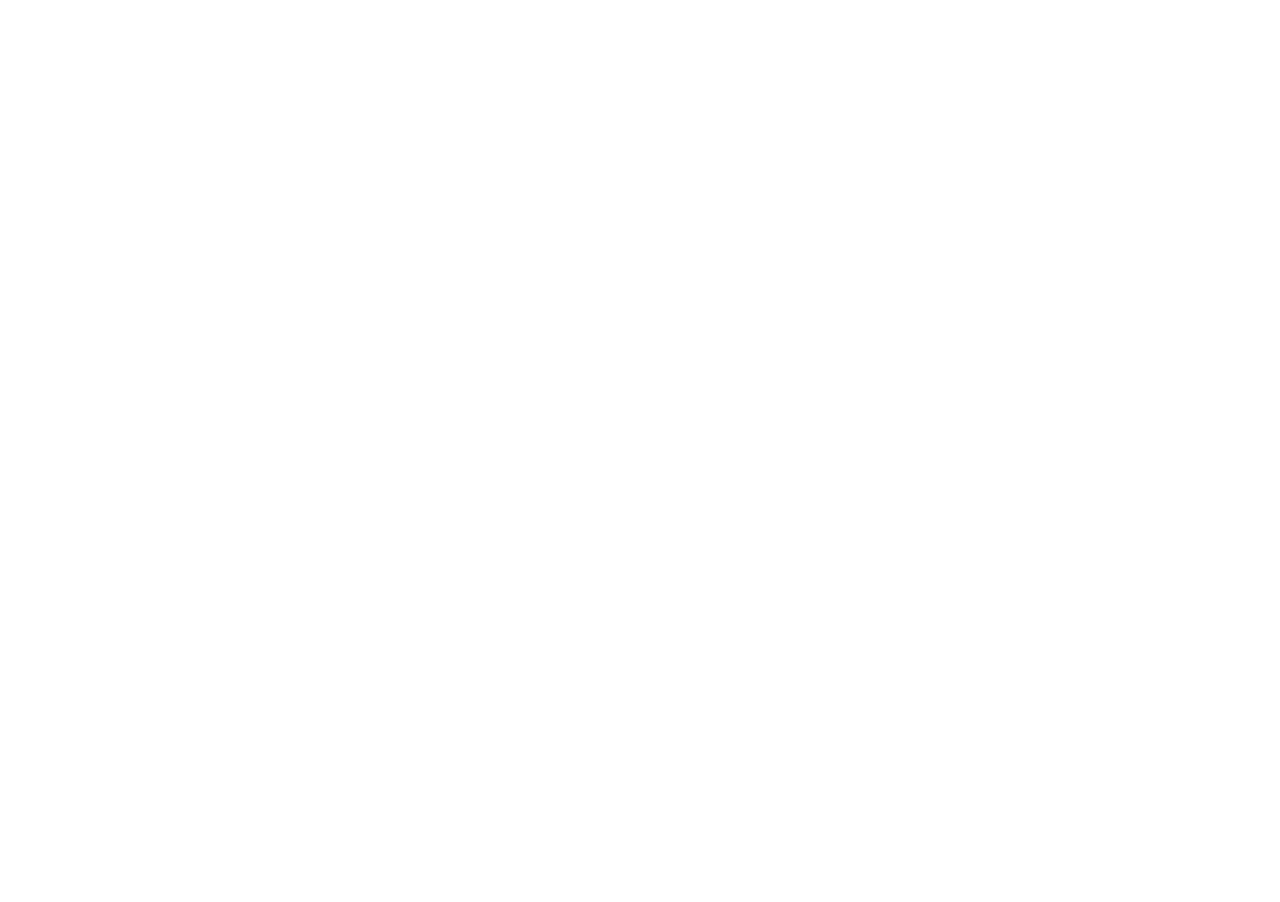
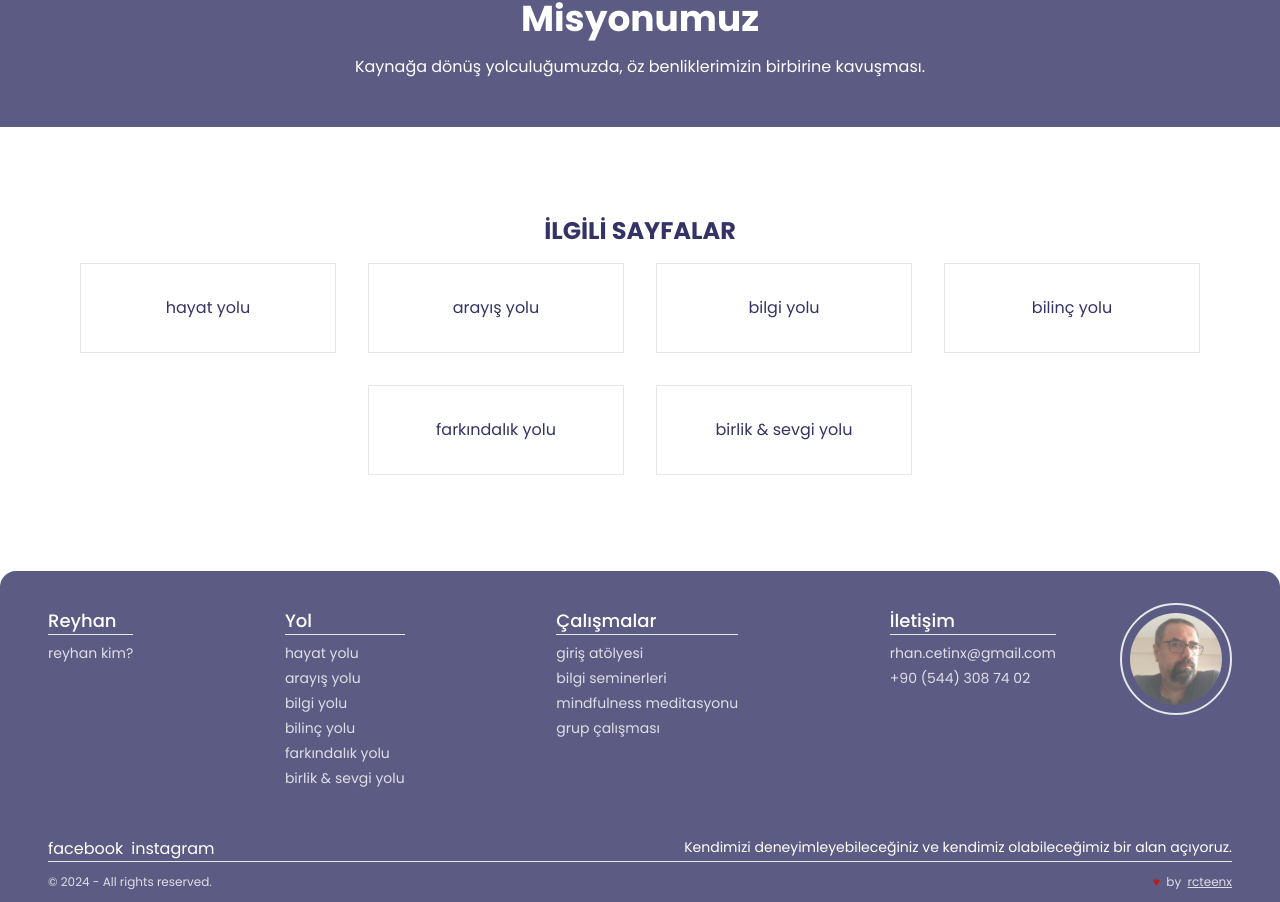
Before and after one commit to rcteenx/reyhancetin_org_tr, a Next.js app: page /yol in a window 1280 px wide. Before the commit this address had no page. Shown: the part 1514-2416 px from the top of the page. Before the commit the page ends 1209 px from the top, so only its background shows below. Built offline with nearby package versions, Linux system fonts and the light colour scheme.

Commit message:
change static pages

```diff
--- a/app/(static)/felsefe/page.jsx
+++ b/app/(static)/felsefe/page.jsx
@@ -11,7 +11,7 @@ export default function FelsefePage() {
   return (
     <>
       <HeaderTitle>
-        Ezoretik Felsefe Araştırma ve Uygulama Topluluğu
+        Ezoretik Felsefe Araştırma ve Uygulama Yolculuğu
       </HeaderTitle>
       <HeaderImage bgImage="fMerhaba">Nerdesin?*</HeaderImage>
       <PageContent h2Title="Neden Ezoterik Felsefe?">
@@ -66,7 +66,7 @@ export default function FelsefePage() {
 
       {/* <section className="bg-[#f7f7f7] px-4 py-16 md:py-24">
         <h2 className="text-2xl md:text-4xl font-bold text-center">
-          TOPLULUK ETKİNLİKLERİ
+          ÇALIŞMALAR
         </h2>
         <p className="text-center text-sm ">
           Her insanın fiziksel varoluşunun üzerinde, başka benlikler var.
--- a/app/(static)/calismalar/atolye/page.jsx
+++ b/app/(static)/yol/atolye/page.jsx
@@ -5,7 +5,7 @@ import SubPages from "@/components/sections/common/sub-pages";
 
 import { StaticPages } from "@/content/data";
 
-export default function ToplulukPage() {
+export default function YolPage() {
   return (
     <>
       <HeaderTitle>Giriş Atölyeleri</HeaderTitle>
--- /dev/null
+++ b/app/(static)/yol/birlik/page.jsx
@@ -0,0 +1,24 @@
+import HeaderTitle from "@/components/templates/headerTitle";
+import HeaderImage from "@/components/templates/headerImage";
+import PageContent from "@/components/templates/pageContent";
+import SubPages from "@/components/sections/common/sub-pages";
+
+import { StaticPages, haftalık } from "@/content/data";
+
+export default function YolPage() {
+  return (
+    <>
+      <HeaderTitle>Birlik & Sevgi Yolu</HeaderTitle>
+      <HeaderImage bgImage="yMerhaba">Her şey bağlı</HeaderImage>
+      <PageContent h2Title="Hazırlanıyor...">
+        <div className="text-left">
+          <p>.</p>
+          <p>..</p>
+          <p>...</p>
+        </div>
+      </PageContent>
+
+      <SubPages subPage={StaticPages[2]} id="2" />
+    </>
+  );
+}
--- a/app/(static)/calismalar/haftalik/page.jsx
+++ b/app/(static)/yol/haftalik/page.jsx
@@ -5,7 +5,7 @@ import SubPages from "@/components/sections/common/sub-pages";
 
 import { StaticPages, haftalık } from "@/content/data";
 
-export default function ToplulukPage() {
+export default function YolPage() {
   return (
     <>
       <HeaderTitle>Haftalık Düzenli Çalışmalarımız</HeaderTitle>
--- a/app/(static)/calismalar/page.jsx
+++ b/app/(static)/yol/page.jsx
@@ -5,13 +5,12 @@ import SubPages from "@/components/sections/common/sub-pages";
 
 import { StaticPages } from "@/content/data";
 
-export default function ToplulukPage() {
+export default function YolPage() {
   return (
     <>
       <HeaderTitle>Reyhan Çetin ve Yol Çalışmaları</HeaderTitle>
       <HeaderImage bgImage="yMerhaba">Yol Bizi Bekliyor</HeaderImage>
-      <PageContent h2Title="Kaynağa Dönüş Çalışmaları">
-        <p>.</p>
+      <PageContent h2Title="Kaynağa Dönüş Yolculuğu">
         <p>
           Kendimizi tanıma yolculuğu, oldukça uzun bir süreç ve hayat şartları
           pek çoğumuzun devam etmesini güçleştiriyor.
@@ -80,7 +79,7 @@ export default function ToplulukPage() {
 
       {/* bg-[#f7f7f7] */}
 
-      <SubPages subPage={StaticPages[2]} />
+      <SubPages subPage={StaticPages[1]} />
     </>
   );
 }
--- a/components/sections/common/sub-pages.jsx
+++ b/components/sections/common/sub-pages.jsx
@@ -18,7 +18,7 @@ export default function SubPages({ subPage, id, sid }) {
                 >
                   {pg.title}
                 </Link>
-                {pg.pages && (
+                {/* {pg.pages && (
                   <ul>
                     {pg.pages.map((x) => (
                       <li key={x.id}>
@@ -34,7 +34,7 @@ ${sid == x.id ? "bg-gray-100" : "hover:bg-gray-200"} `}
                       </li>
                     ))}
                   </ul>
-                )}
+                )} */}
               </li>
             ))}
           </ul>
--- a/content/data/index.js
+++ b/content/data/index.js
@@ -1,6 +1,6 @@
 export const contHero = {
   h2a: "Reyhan Çetin ve Arkadaşları",
-  h2b: "Ezoterik Felsefe Araştırma ve Uygulama Topluluğu",
+  h2b: "Ezoterik Felsefe Araştırma ve Uygulama Yolculuğu",
   h1a: "YENİDEN TOPLANIYOR!",
   h1b: "Hazır mısınız?",
   desc: "Bilinç ve farkındalık konulu sohbet, meditasyon ve grup çalışmalarımızla içsel yolculuğumuz tekrar çevrim içi.",
@@ -10,7 +10,7 @@ export const contHero = {
 };
 
 export const barInfo = {
-  h2: "Hayatın İçinde Bilinç ve Farkındalık Çalışmaları",
+  h2: "Hayatın İçinde Bilinç ve Farkındalık Yolculuğu",
   items: [
     {
       title: "Çalışma",
@@ -138,13 +138,60 @@ export const StaticPages = [
   },
   {
     id: 2,
-    title: "Felsefe",
-    link: "felsefe",
+    title: "Yol",
+    link: "yol",
     pages: [
-      { id: 1, title: "ezoterizm", link: "ezoterizm" },
-      { id: 2, title: "wiki", link: "wiki" },
-      // { id: 3, title: "çalışmalar", link: "calismalar" },
-      // { id: 4, title: "sss", link: "sss" },
+      {
+        id: 0,
+        title: "hayat yolu",
+        link: "hayat",
+        // pages: [
+        //   { id: 1, title: "felsefe", link: "felsefe" },
+        //   { id: 2, title: "sorgulama", link: "sorgulama" },
+        // ],
+      },
+      {
+        id: 1,
+        title: "arayış yolu",
+        link: "arayis",
+        // pages: [
+        //   { id: 1, title: "felsefe", link: "felsefe" },
+        //   { id: 2, title: "sorgulama", link: "sorgulama" },
+        // ],
+      },
+      {
+        id: 2,
+        title: "bilgi yolu",
+        link: "bilgi",
+        // pages: [
+        //   { id: 1, title: "ezoterik felsefe", link: "felsefe" },
+        //   { id: 3, title: "wiki", link: "wiki" },
+        // ],
+      },
+      {
+        id: 3,
+        title: "bilinç yolu",
+        link: "bilinc",
+        pages: [
+          { id: 1, title: "seminer", link: "seminer" },
+          { id: 2, title: "meditasyon", link: "meditasyon" },
+        ],
+      },
+      {
+        id: 4,
+        title: "farkındalık yolu",
+        link: "farkındalık",
+        pages: [
+          { id: 1, title: "sohbet", link: "sohbet" },
+          { id: 2, title: "mindfulness", link: "mindfulness" },
+        ],
+      },
+      ,
+      {
+        id: 5,
+        title: "birlik & sevgi yolu",
+        link: "birlik",
+      },
     ],
   },
   {
@@ -155,13 +202,18 @@ export const StaticPages = [
       { id: 1, title: "giriş atölyesi", link: "atolye" },
       {
         id: 2,
-        title: "haftalık çalışmalar",
-        link: "haftalik",
-        pages: [
-          { id: 1, title: "seminer", link: "seminer" },
-          { id: 2, title: "mindfulness", link: "mindfulness" },
-          { id: 3, title: "grup", link: "grup" },
-        ],
+        title: "bilgi seminerleri",
+        link: "bilgi",
+      },
+      {
+        id: 3,
+        title: "mindfulness meditasyonu",
+        link: "mindfulness",
+      },
+      {
+        id: 3,
+        title: "grup çalışması",
+        link: "grup",
       },
     ],
   },
--- a/content/data/siteMetaData.js
+++ b/content/data/siteMetaData.js
@@ -1,12 +1,12 @@
 // please update required information
 const siteMetadata = {
   title:
-    "Reyhan Çetin ve Arkadaşları -  Ezoterik Felsefe Araştırma ve Uygulama Topluluğu",
+    "Reyhan Çetin ve Arkadaşları -  Ezoterik Felsefe Araştırma ve Uygulama Yolculuğu",
   author: "rcteenx",
   headerTitle:
-    "Reyhan Çetin ve Arkadaşları | Ezoterik Felsefe Araştırma ve Uygulama Topluluğu",
+    "Reyhan Çetin ve Arkadaşları | Ezoterik Felsefe Araştırma ve Uygulama Yolculuğu",
   description:
-    "Reyhan Çetin ve Arkadaşları Ezoterik Felsefe Araştırma ve Uygulama Topluluğu",
+    "Reyhan Çetin ve Arkadaşları Ezoterik Felsefe Araştırma ve Uygulama Yolculuğu",
   language: "tr-TR",
   siteUrl: "https://reyhan.org.tr/",
   siteLogo: "/logo-x.png",
```
